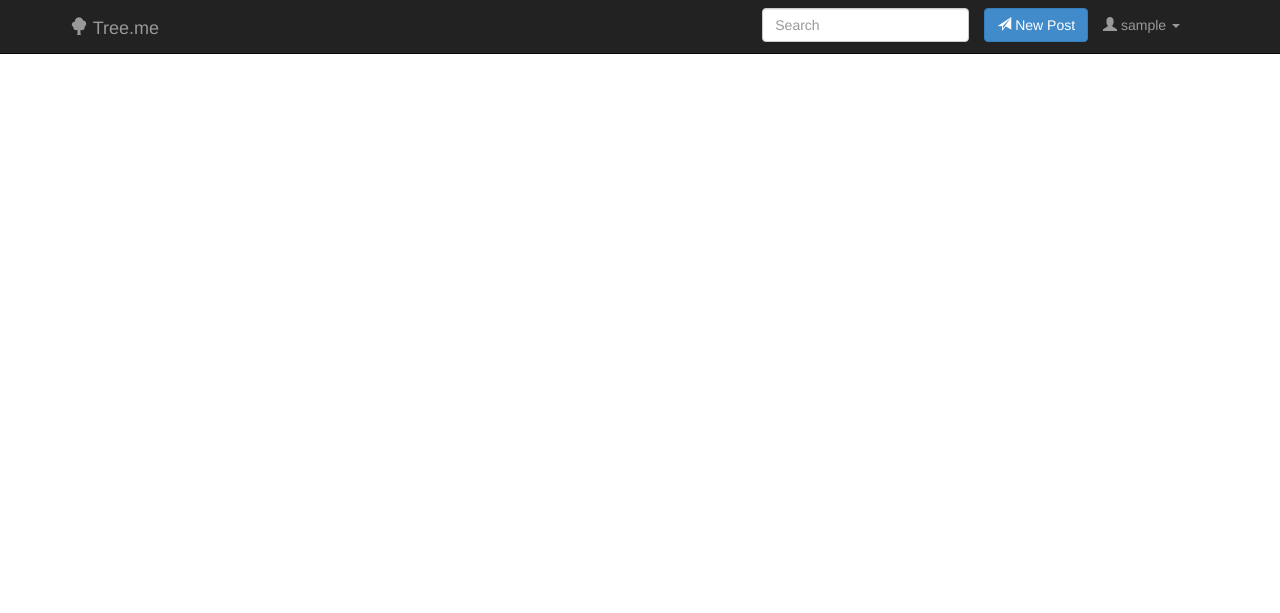
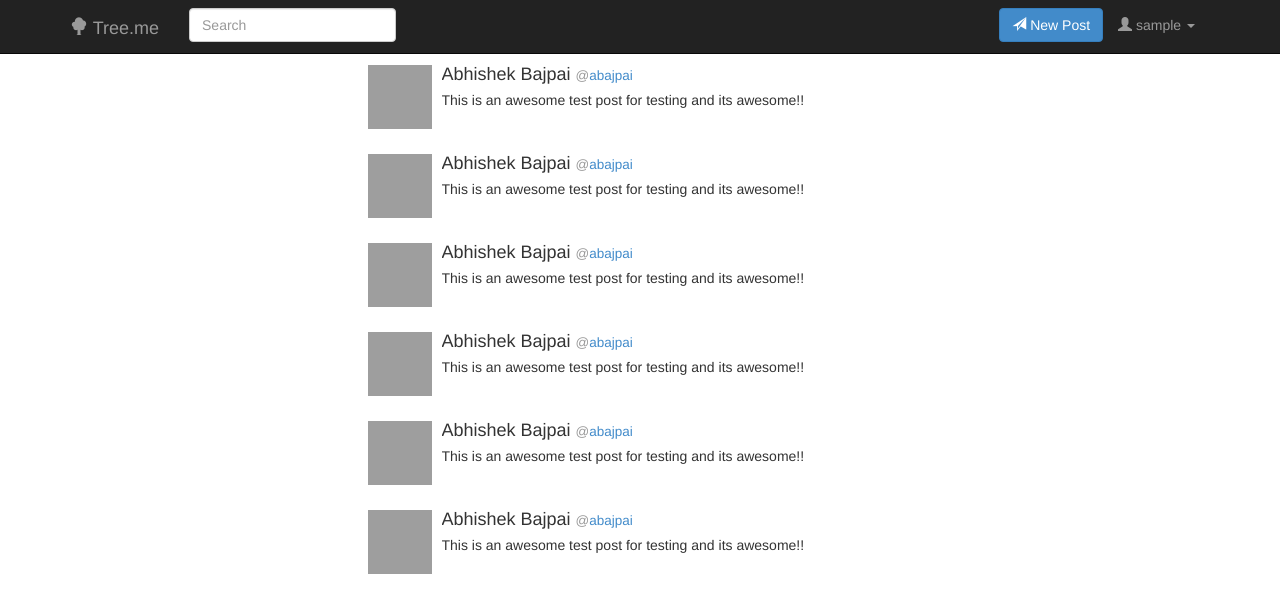
Before and after one commit to bajubullet/twitter-clone, a Django app: page / in a window 1280 px wide. Shown: the top 613 px of the page. Run offline with Django 3.2, Linux system fonts and the light colour scheme; the visitor is signed in with stand-in values (Sample User, id 1); some libraries are stand-ins or nearby versions; grey boxes are pictures that could not be loaded.

Commit message:
Added profile pic saving and created a template for posts.

```diff
--- a/website/profiles/forms.py
+++ b/website/profiles/forms.py
@@ -94,6 +94,7 @@ class ProfileForm(forms.ModelForm):
     self.fields['bio'].widget = forms.Textarea(attrs={'rows': 4})
     self.helper = FormHelper()
     self.helper.form_id = 'id-profileForm'
+    self.helper.form_enctype = 'multipart/form-data'
     self.helper.form_method = 'post'
     self.helper.form_action = '/profile/'
     self.helper.add_input(Submit('submit', _('Save')))
--- a/website/profiles/views.py
+++ b/website/profiles/views.py
@@ -48,7 +48,8 @@ def landing(request):
 
 @login_required
 def profile(request):
-  form = ProfileForm(data=request.POST or None, instance=request.user)
+  form = ProfileForm(request.POST or None, request.FILES or None,
+      instance=request.user)
   if form.is_valid():
     user = form.save()
     return HttpResponseRedirect(reverse(landing))
--- a/website/static/css/site.css
+++ b/website/static/css/site.css
@@ -5,3 +5,16 @@ body {
 #id-loginForm {
   padding-top: 60px;
 }
+
+.user-dp {
+  width: 64px;
+  height: 64px;
+}
+
+.post {
+  padding: 5px;
+}
+
+.post:hover {
+  background-color: #E6E6E6;
+}
--- a/website/templates/home.html
+++ b/website/templates/home.html
@@ -1,5 +1,10 @@
 {% extends 'base.html' %}
 {% block navbar %}
+<form class="navbar-form navbar-left" role="search">
+    <div class="form-group">
+      <input class="form-control" type="text" placeholder="Search">
+    </div>
+  </form>
   <ul class="nav navbar-nav navbar-right">
     <li><button type="button" class="btn btn-primary navbar-btn"><span class="glyphicon glyphicon-send"></span> New Post</button></li>
     <li><span></span></li>
@@ -9,11 +14,22 @@
       </a>
     </li>
   </ul>
-  <form class="navbar-form navbar-right" role="search">
-    <div class="form-group">
-      <input class="form-control" type="text" placeholder="Search">
-    </div>
-  </form>
 {% endblock %}
 {% block container %}
+<div class="row">
+  <div class="col-md-3"></div>
+  <div class="col-md-9">
+    {% for a in user.username %}
+    <div class="media post">
+      <a class="pull-left">
+        <img class="media-object user-dp" src="{{ MEDIA_URL }}{{ user.photo }}">
+      </a>
+      <div class="media-body">
+        <h4 class="media-heading">Abhishek Bajpai <small>@<a href="">abajpai</a></small></h4>
+        This is an awesome test post for testing and its awesome!!
+      </div>
+    </div>
+    {% endfor %}
+  </div>
+</div>
 {% endblock %}
--- a/website/website/settings.py
+++ b/website/website/settings.py
@@ -59,7 +59,7 @@ MEDIA_ROOT = ''
 # URL that handles the media served from MEDIA_ROOT. Make sure to use a
 # trailing slash.
 # Examples: "http://example.com/media/", "http://media.example.com/"
-MEDIA_URL = ''
+MEDIA_URL = '/media/'
 
 # Absolute path to the directory static files should be collected to.
 # Don't put anything in this directory yourself; store your static files
--- a/website/website/urls.py
+++ b/website/website/urls.py
@@ -1,3 +1,4 @@
+from django.conf import settings
 from django.conf.urls import patterns, include, url
 from profiles.views import signup, login_user, landing, profile
 from django.contrib import admin
@@ -12,6 +13,9 @@ urlpatterns = patterns('',
     # url(r'^admin/doc/', include('django.contrib.admindocs.urls')),
 
     url(r'^admin/', include(admin.site.urls)),
+    url(r'^media/(?P<path>.*)$',
+        'django.views.static.serve',
+        {'document_root': settings.MEDIA_ROOT.replace('\\','/')}, name='media'),
     url(r'^$', landing, name='landing'),
     url(r'^login/$', login_user, name='login-user'),
     url(r'^signup/$', signup, name='signup-user'),
```
